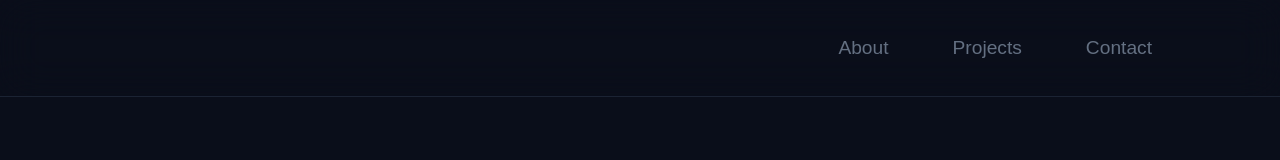
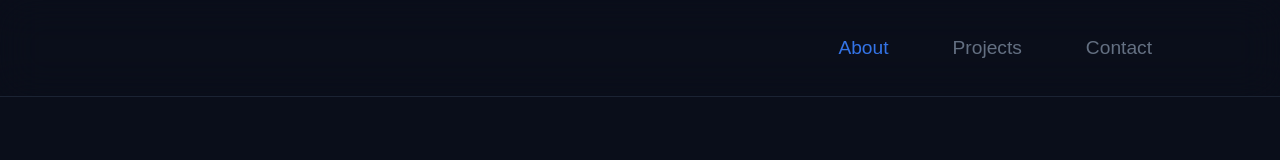
Before and after one commit to kronen9999/PortafolioFinal, a React (Vite) app: page / in a window 1280 px wide. Shown: the top 160 px of the page. Built offline with nearby package versions, Linux system fonts and the light colour scheme.

Commit message:
Se ha agregado la funcionalidad del menu de apartados

```diff
--- a/src/assets/css/MenuBar.css
+++ b/src/assets/css/MenuBar.css
@@ -19,13 +19,18 @@
     width: 100%;
     height: 100%;
     margin-right: 5vw;
+    list-style: none;
 }
 
-.menu_bar ul li {
-    list-style: none;
+.menu_bar ul a {
     margin-right: 5vw;
     color: #fff;
     font-size: 1.2rem;
     cursor: pointer;
     color: #647082;
+    text-decoration: none;
 }
+
+.menu_bar ul li a.active {
+  color: #3474e7;
+}
--- a/src/components/MenuBar.jsx
+++ b/src/components/MenuBar.jsx
@@ -1,14 +1,49 @@
 import React from 'react'
 import "../assets/css/MenuBar.css"
+import { useEffect, useState } from 'react';
+
+const menuItems = [
+  { name: "About", href: "#About" },
+  { name: "Projects", href: "#Projects" },
+  { name: "Contact", href: "#Contact" }
+];
+
 
 function MenuBar() {
+
+   const [active, setActive] = useState("About");
+
+  useEffect(() => {
+    const handleScroll = () => {
+      const sections = menuItems.map(item => document.getElementById(item.href.replace("#", "")));
+      const scrollPos = window.scrollY + 80; // Ajusta el offset según tu menú
+
+      for (let i = sections.length - 1; i >= 0; i--) {
+        if (sections[i] && sections[i].offsetTop <= scrollPos) {
+          setActive(menuItems[i].href.replace("#", ""));
+          break;
+        }
+      }
+    };
+
+    window.addEventListener("scroll", handleScroll);
+    return () => window.removeEventListener("scroll", handleScroll);
+  }, []);
   return (
-    <div className='menu_bar'>
-        <ul>
-          <li>About</li>
-          <li>Projects</li>
-          <li>Contact</li>
-        </ul>
+     <div className='menu_bar'>
+      <ul>
+        {menuItems.map(item => (
+          <li key={item.name}>
+            <a
+              href={item.href}
+              className={active === item.href.replace("#", "") ? "active" : ""}
+              onClick={() => setActive(item.href.replace("#", ""))}
+            >
+              {item.name}
+            </a>
+          </li>
+        ))}
+      </ul>
     </div>
   )
 }
```
